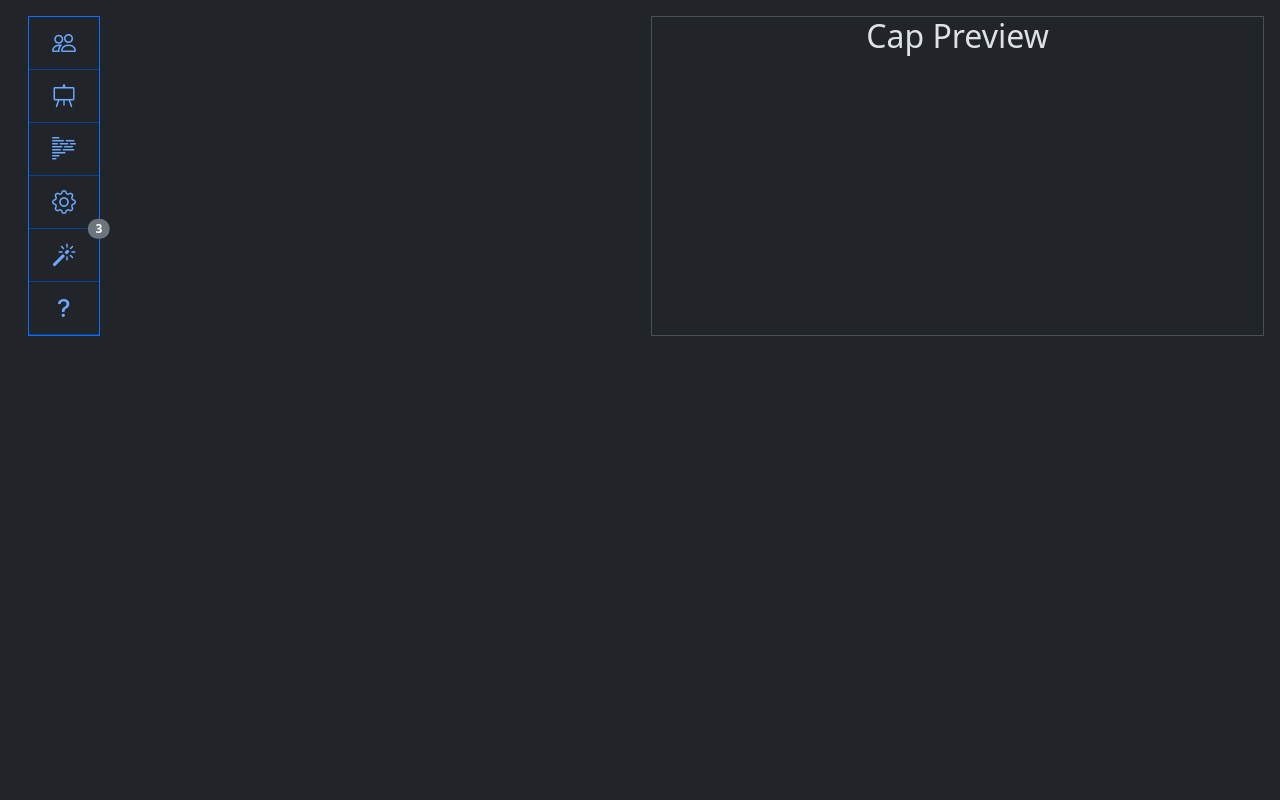
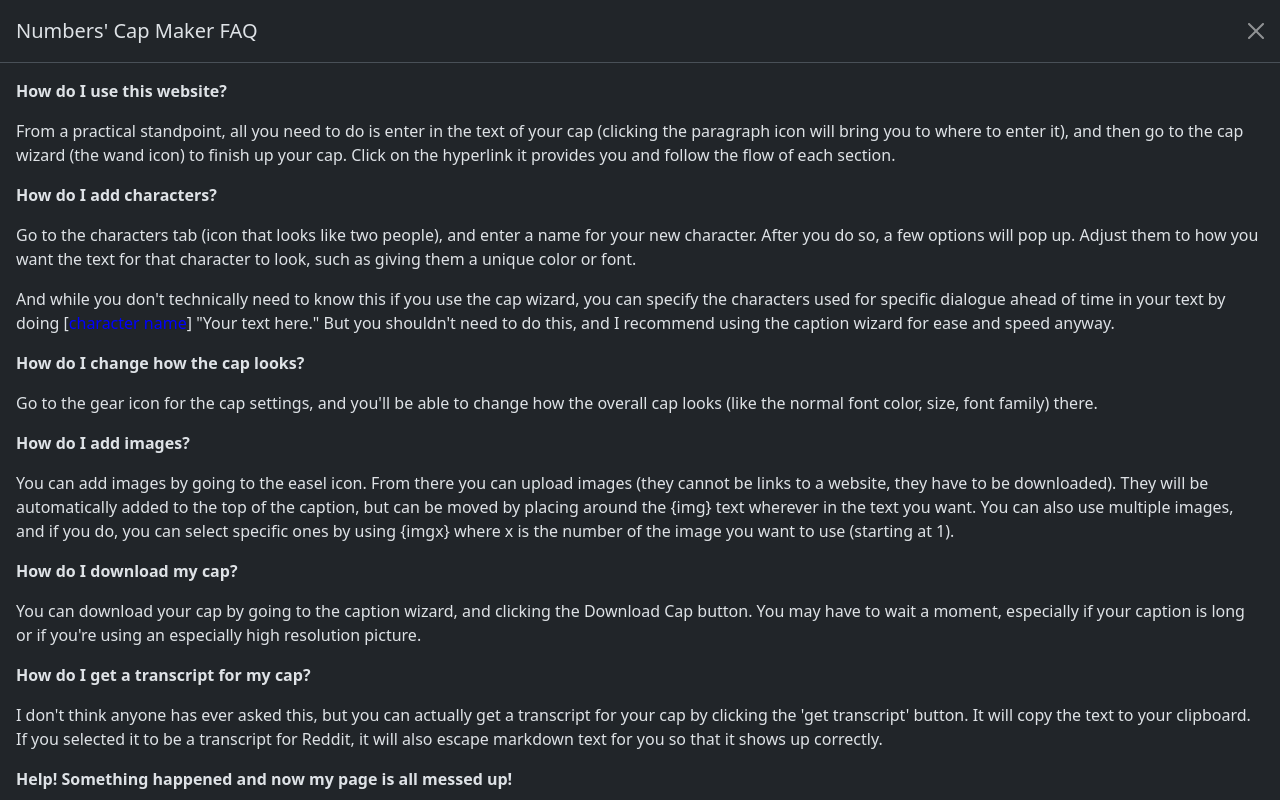
Before and after one commit to 6474131/6474131.github.io, a Vue app: page / in a window 1280 px wide. Built offline with nearby package versions, Linux system fonts and the light colour scheme; what vue-uuid would draw is missing.

Commit message:
Forgot to include FAQ.

```diff
--- a/src/App.vue
+++ b/src/App.vue
@@ -1,4 +1,5 @@
 <template>
+  <FaqModal/>
   <div class="container-fluid">
     <div class="row">
       <div class="col">
```
